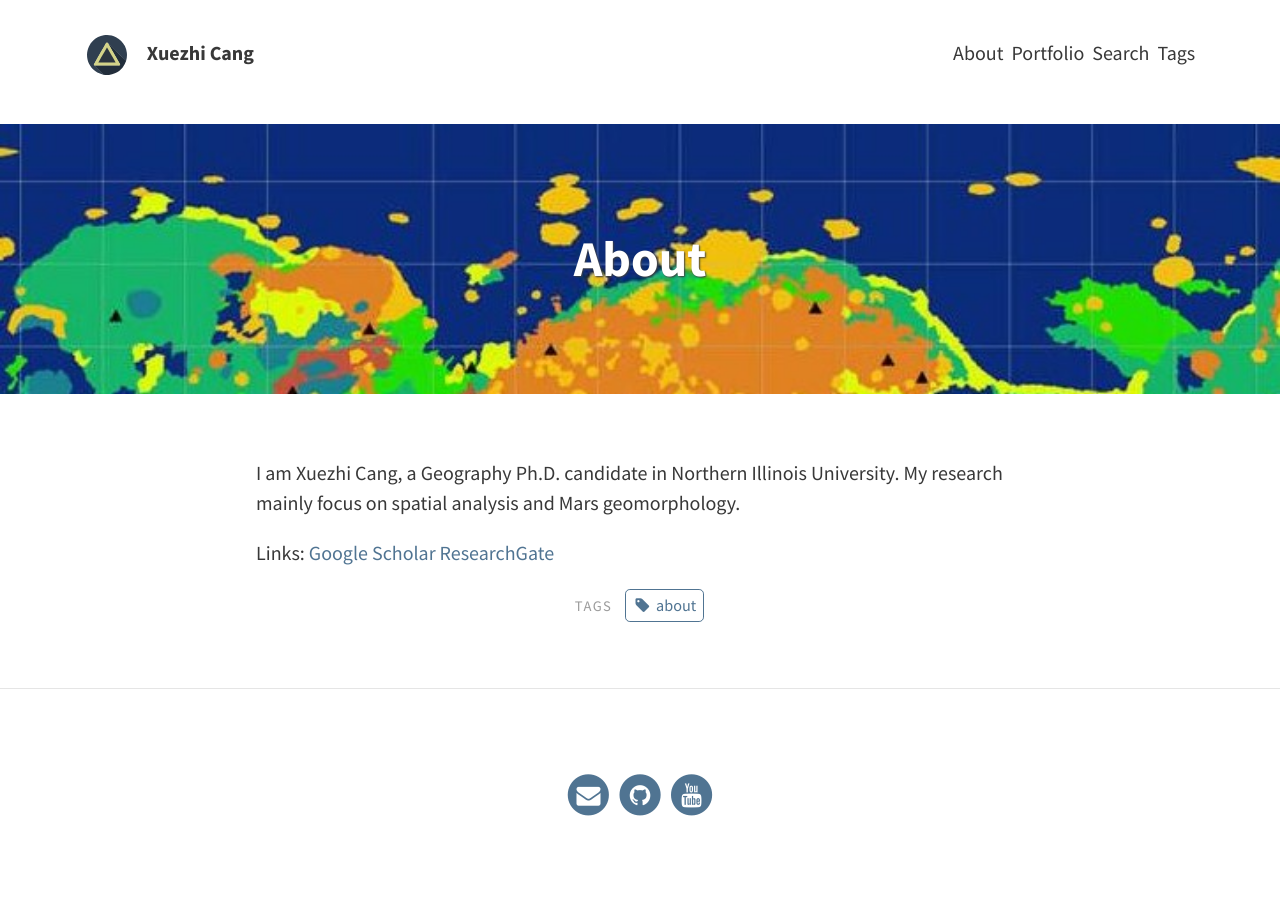
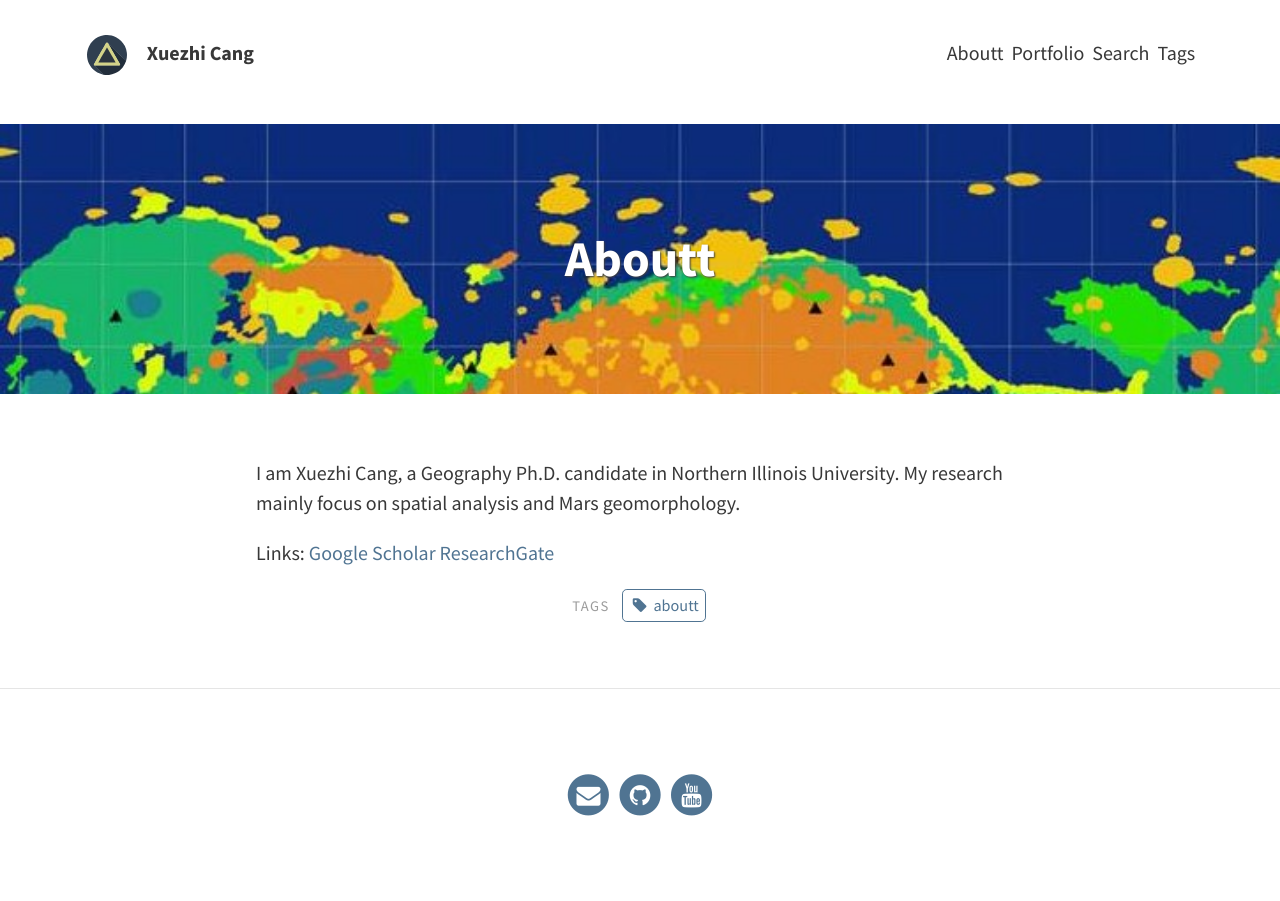
Before and after one commit to xuezhicang/xuezhicang.github.io, a Jekyll site: the page built from pages/aboutt.md, in a window 1280 px wide. Built offline with Jekyll 4.4.1, drawn with Linux system fonts in a browser that asks for light colours.

Commit message:
updates about

```diff
--- a/pages/about.md
+++ b/pages/aboutt.md
@@ -1,9 +1,9 @@
 ---
 layout: page
-title: About
-permalink: /about/
+title: Aboutt
+permalink: /aboutt/
 feature-img: "assets/img/pexels/Mars_vn_depth.jpg"
-tags: [about]
+tags: [aboutt]
 ---
 
 I am Xuezhi Cang, a Geography Ph.D. candidate in Northern Illinois University.
```
